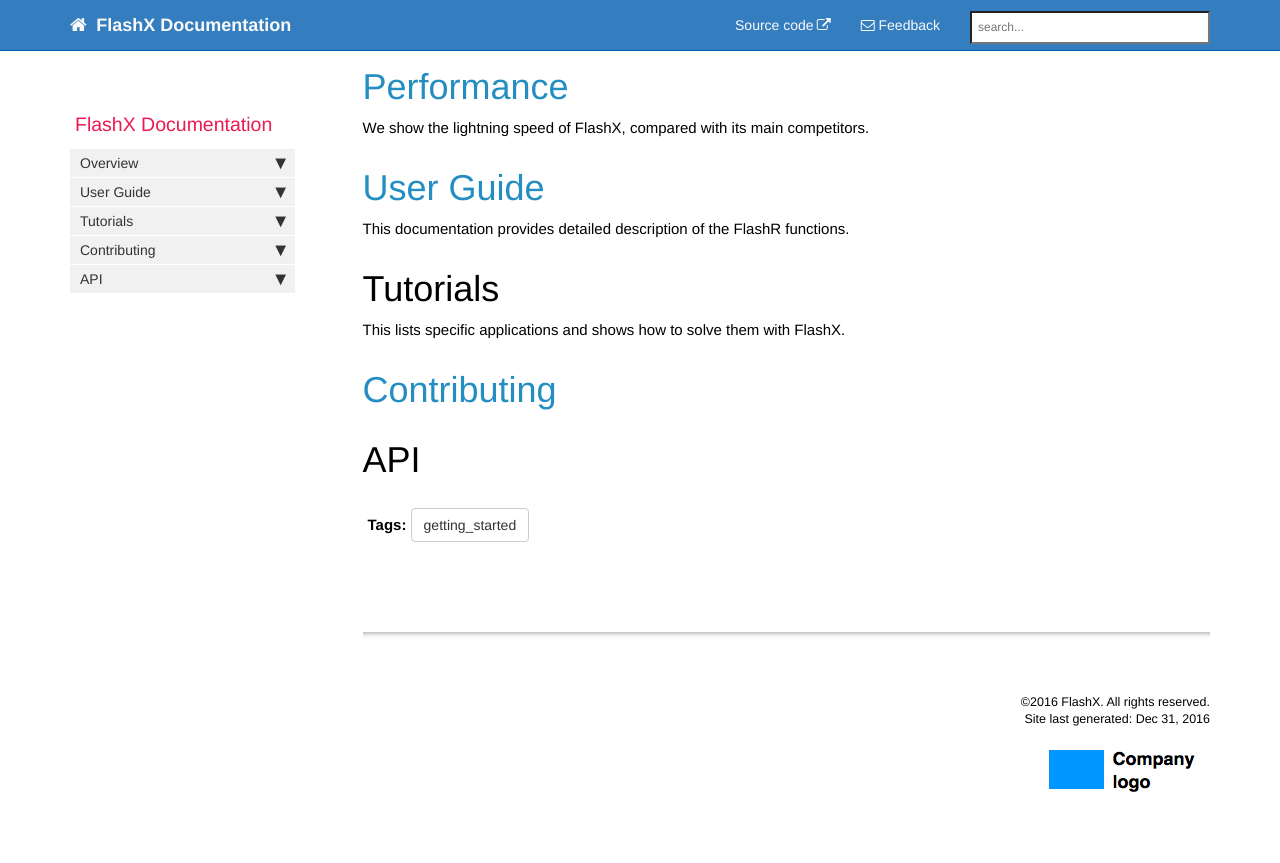
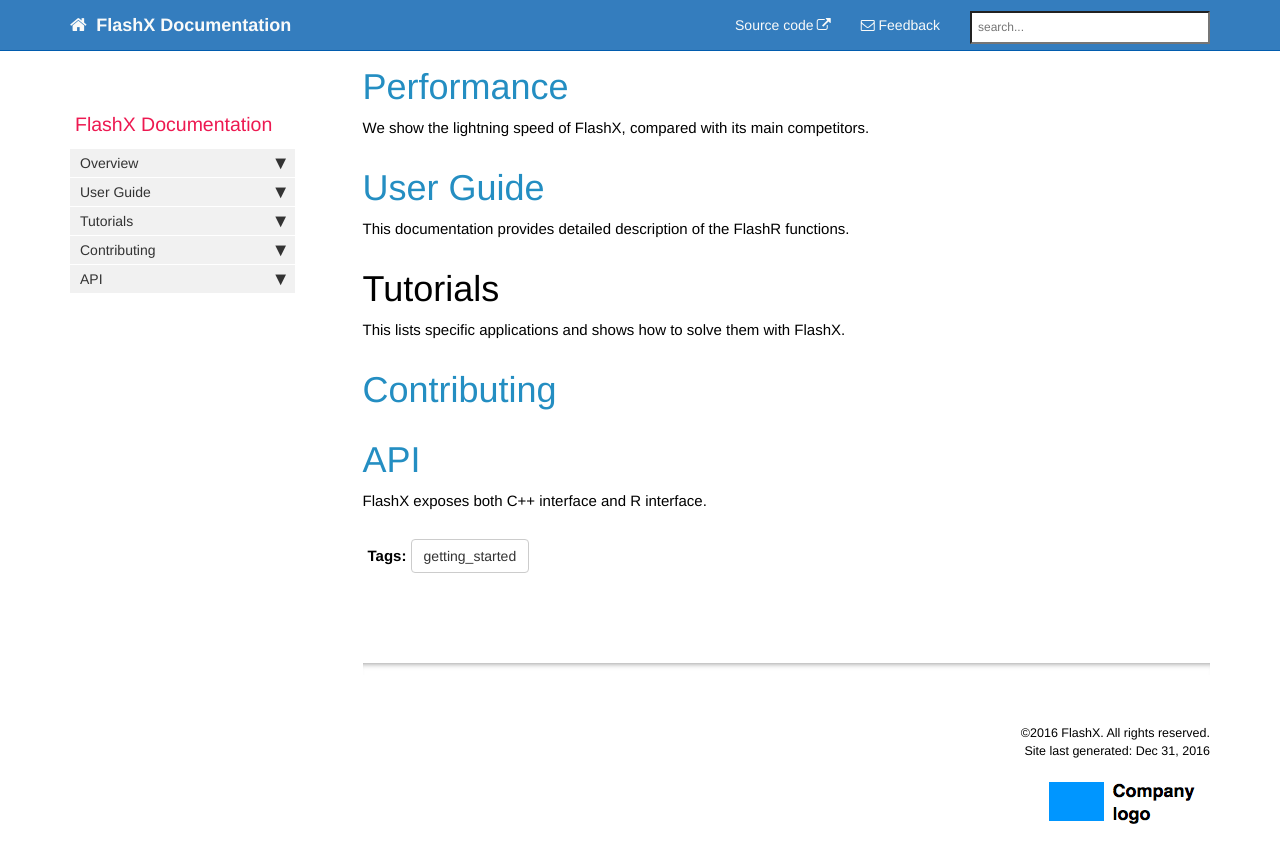
Before and after one commit to flashxio/FlashX-doc, a Jekyll site: the page built from index.md, in a window 1280 px wide and 900 px high, scrolled down 819 px. Shown: the top 863 px of the window. Built offline with Jekyll 4.4.1, drawn with Linux system fonts in a browser that asks for light colours; nearby versions of some CDN libraries; comment, search, counter and statistics services are not loaded.

Commit message:
Update the index file.

```diff
--- a/index.md
+++ b/index.md
@@ -48,4 +48,6 @@ This lists specific applications and shows how to solve them with FlashX.
 
 # [Contributing](Contributing.html)
 
-# API
+# [API](FlashX-API.html)
+
+FlashX exposes both C++ interface and R interface.
```
